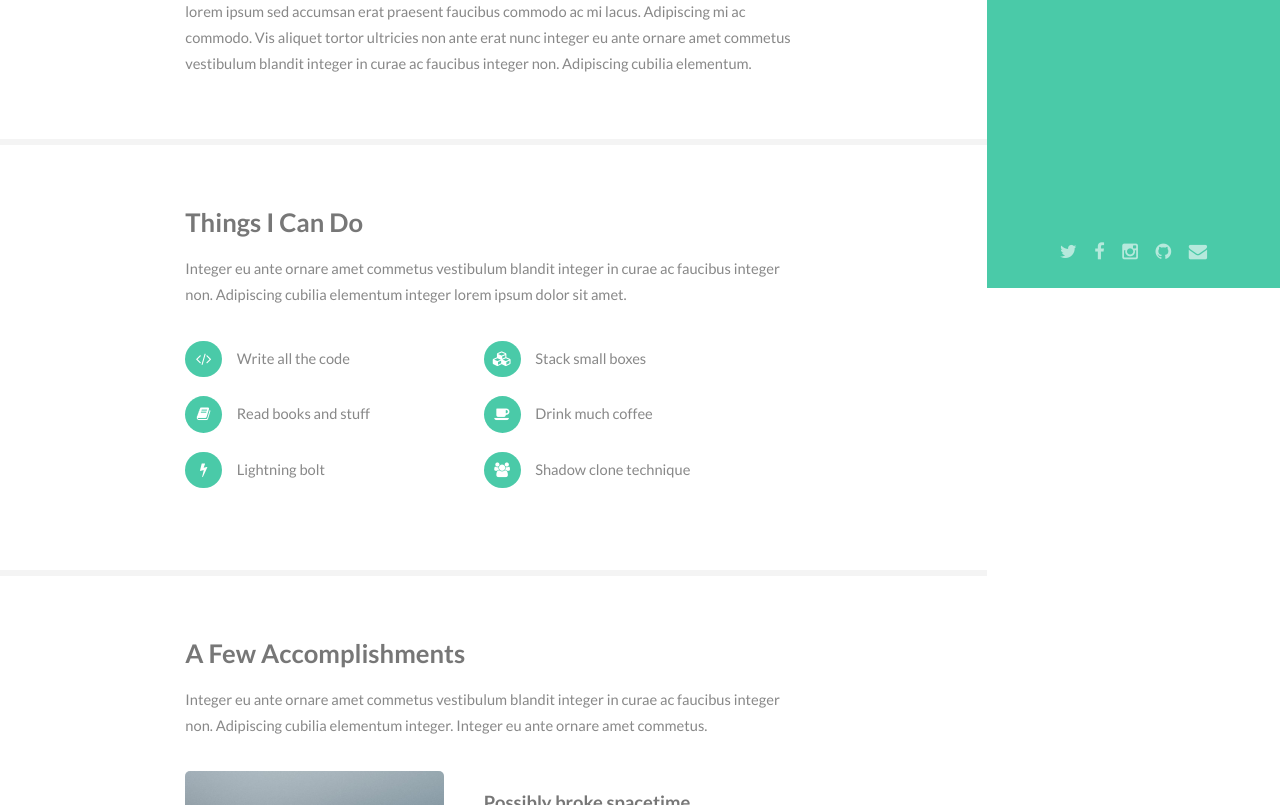
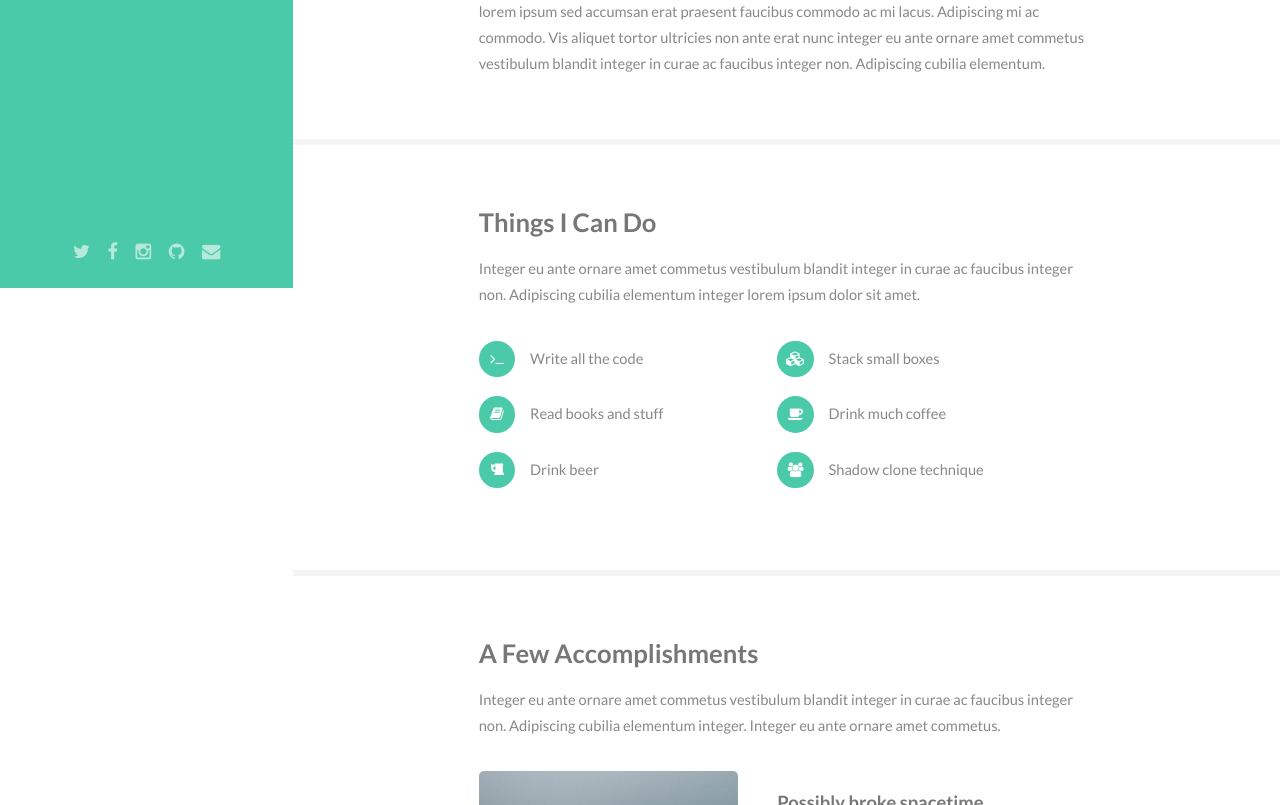
Before and after one commit to acarp52/acarp52.github.io, a plain HTML site: page index.html in a window 1280 px wide. Shown: the part 512-1317 px from the top of the page. Drawn offline with Linux system fonts and the light colour scheme.

Commit message:
Moved navbar to the left

```diff
--- a/assets/css/main.css
+++ b/assets/css/main.css
@@ -2456,7 +2456,7 @@
 		text-align: center;
 		top: 0;
 		width: 23em;
-		right: 0;
+		left: 0;
 	}
 
 		#header h1, #header h2, #header h3, #header h4, #header h5, #header h6 {
@@ -2553,7 +2553,7 @@
 
 	#wrapper {
 		background: #fff;
-		padding-right: 23em;
+		padding-left: 23em;
 	}
 
 /* Main */
@@ -2644,7 +2644,7 @@
 		/* Wrapper */
 
 			#wrapper {
-				padding-right: 21em;
+				padding-left: 21em;
 			}
 
 		/* Main */
@@ -2674,7 +2674,7 @@
 		/* Wrapper */
 
 			#wrapper {
-				padding-right: 20em;
+				padding-left: 20em;
 			}
 
 	}
@@ -2905,8 +2905,8 @@
 
 			.features article .image {
 				display: block;
-				margin: 0 0 2.25em 0;
-				padding-right: 0;
+				margin: 0 2.25em 0 0;
+				padding-left: 0;
 				width: 100%;
 			}
 
--- a/assets/js/main.js
+++ b/assets/js/main.js
@@ -98,7 +98,7 @@
 						hideOnSwipe: true,
 						resetScroll: true,
 						resetForms: true,
-						side: 'right',
+						side: 'left',
 						target: $body,
 						visibleClass: 'header-visible'
 					});
--- a/index.html
+++ b/index.html
@@ -19,7 +19,7 @@
 			<section id="header">
 				<header>
 					<span class="image avatar"><img src="images/avatar.jpg" alt="" /></span>
-					<h1 id="logo"><a href="#">Willis Corto</a></h1>
+					<h1 id="logo"><a href="#">Andrew Carpenter</a></h1>
 					<p>I got reprogrammed by a rogue AI<br />
 					and now I'm totally cray</p>
 				</header>
@@ -66,11 +66,11 @@
 									<h3>Things I Can Do</h3>
 									<p>Integer eu ante ornare amet commetus vestibulum blandit integer in curae ac faucibus integer non. Adipiscing cubilia elementum integer lorem ipsum dolor sit amet.</p>
 									<ul class="feature-icons">
-										<li class="fa-code">Write all the code</li>
+										<li class="fa-terminal">Write all the code</li>
 										<li class="fa-cubes">Stack small boxes</li>
 										<li class="fa-book">Read books and stuff</li>
 										<li class="fa-coffee">Drink much coffee</li>
-										<li class="fa-bolt">Lightning bolt</li>
+										<li class="fa-beer">Drink beer</li>
 										<li class="fa-users">Shadow clone technique</li>
 									</ul>
 								</div>
```
Also changed, not shown: images/12696486_10208584219708138_757695139_o.jpg (added), images/avatar.jpg.
